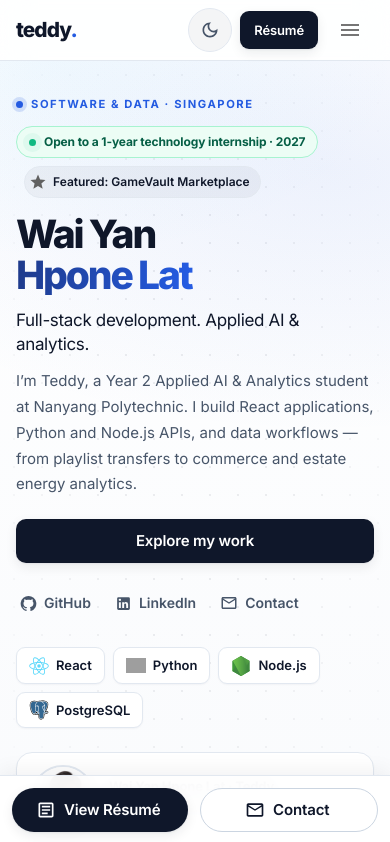
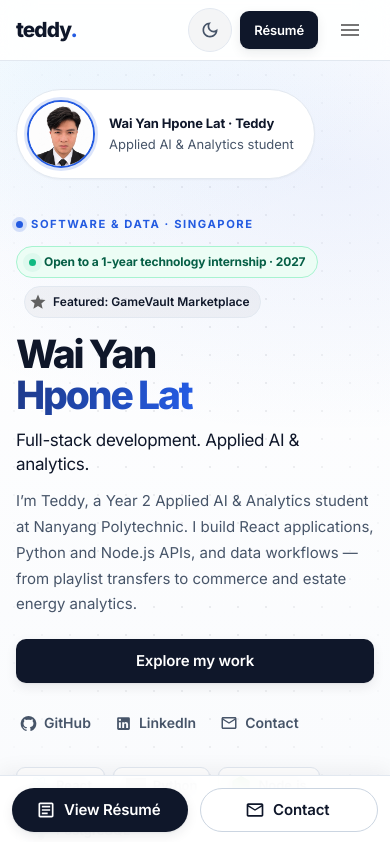
Before and after one commit to TeddyQyuon/TeddyQyuonPortfolio, a React (Vite) app: page / in a window 390 px wide. Shown: the top 842 px of the page. Built offline with nearby package versions, Linux system fonts and the light colour scheme; grey boxes are pictures that could not be loaded.

Commit message:
feat(responsive): show hero profile avatar at top on mobile

```diff
--- a/src/index.css
+++ b/src/index.css
@@ -1066,27 +1066,31 @@
     gap: 24px;
   }
   .hero-photo {
+    order: -1;
     display: flex;
     align-items: center;
     gap: 14px;
-    width: 100%;
-    margin: 0;
-    padding: 12px 14px;
-    border-radius: var(--radius-md);
+    width: fit-content;
+    max-width: 100%;
+    margin: 0 0 6px;
+    padding: 10px 16px 10px 10px;
+    border-radius: var(--radius-pill);
     box-shadow: var(--shadow-sm);
   }
   .hero-photo img {
-    width: 64px;
-    height: 64px;
+    width: 68px;
+    height: 68px;
     aspect-ratio: 1;
     border-radius: 50%;
+    object-fit: cover;
     object-position: center 25%;
     flex-shrink: 0;
-    border: 2px solid var(--line);
+    border: 2px solid var(--blue);
+    box-shadow: 0 0 0 3px color-mix(in srgb, var(--blue) 16%, transparent);
   }
   .hero-photo figcaption {
     display: block;
-    padding: 0;
+    padding: 0 4px 0 0;
     font-size: 0.8125rem;
     line-height: 1.45;
   }
@@ -1214,6 +1218,14 @@
 }
 
 @media (max-width: 380px) {
+  .hero-photo {
+    padding: 8px 12px 8px 8px;
+    gap: 10px;
+  }
+  .hero-photo img {
+    width: 56px;
+    height: 56px;
+  }
   .hero-actions .MuiButton-root {
     flex: 1 1 100%;
   }
```
